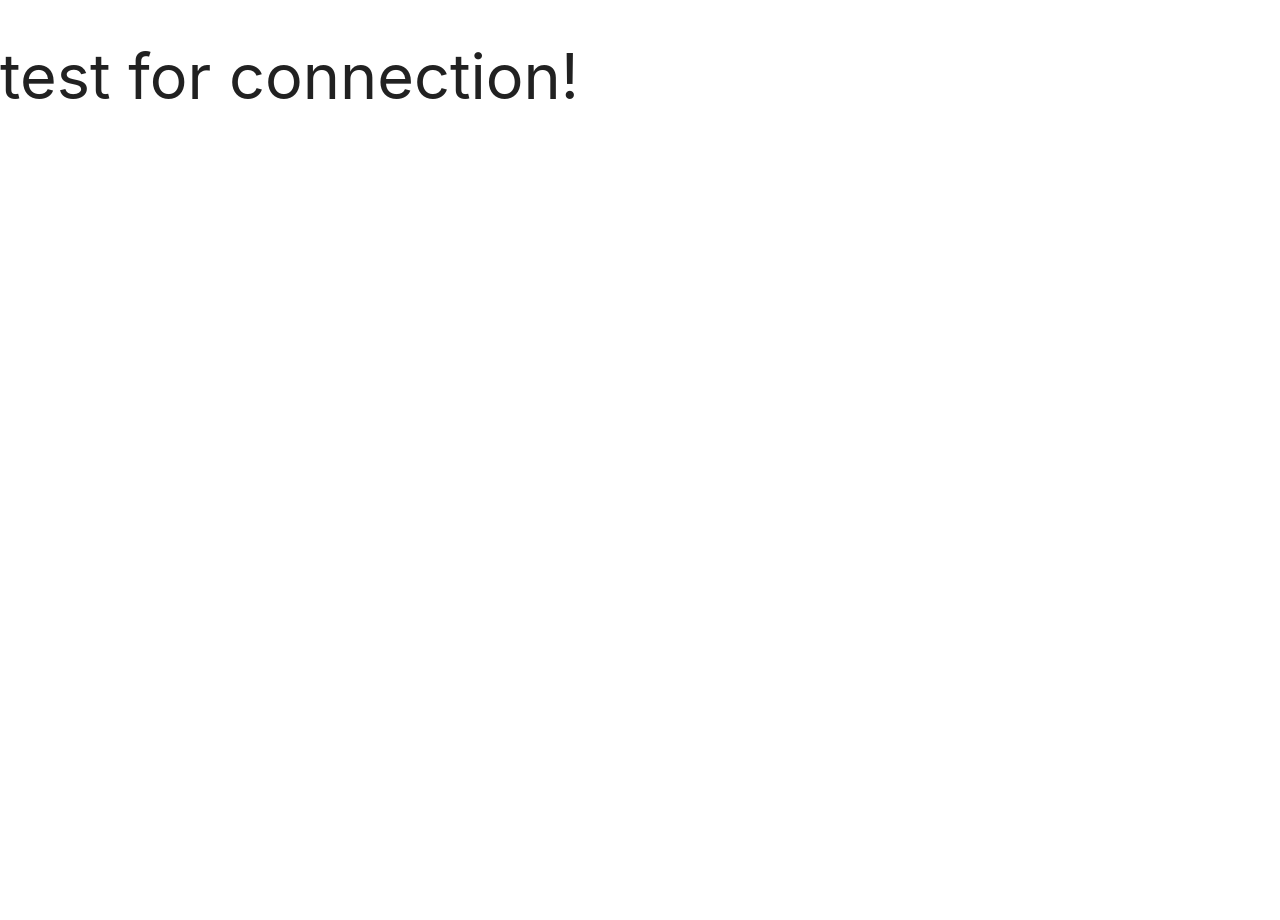
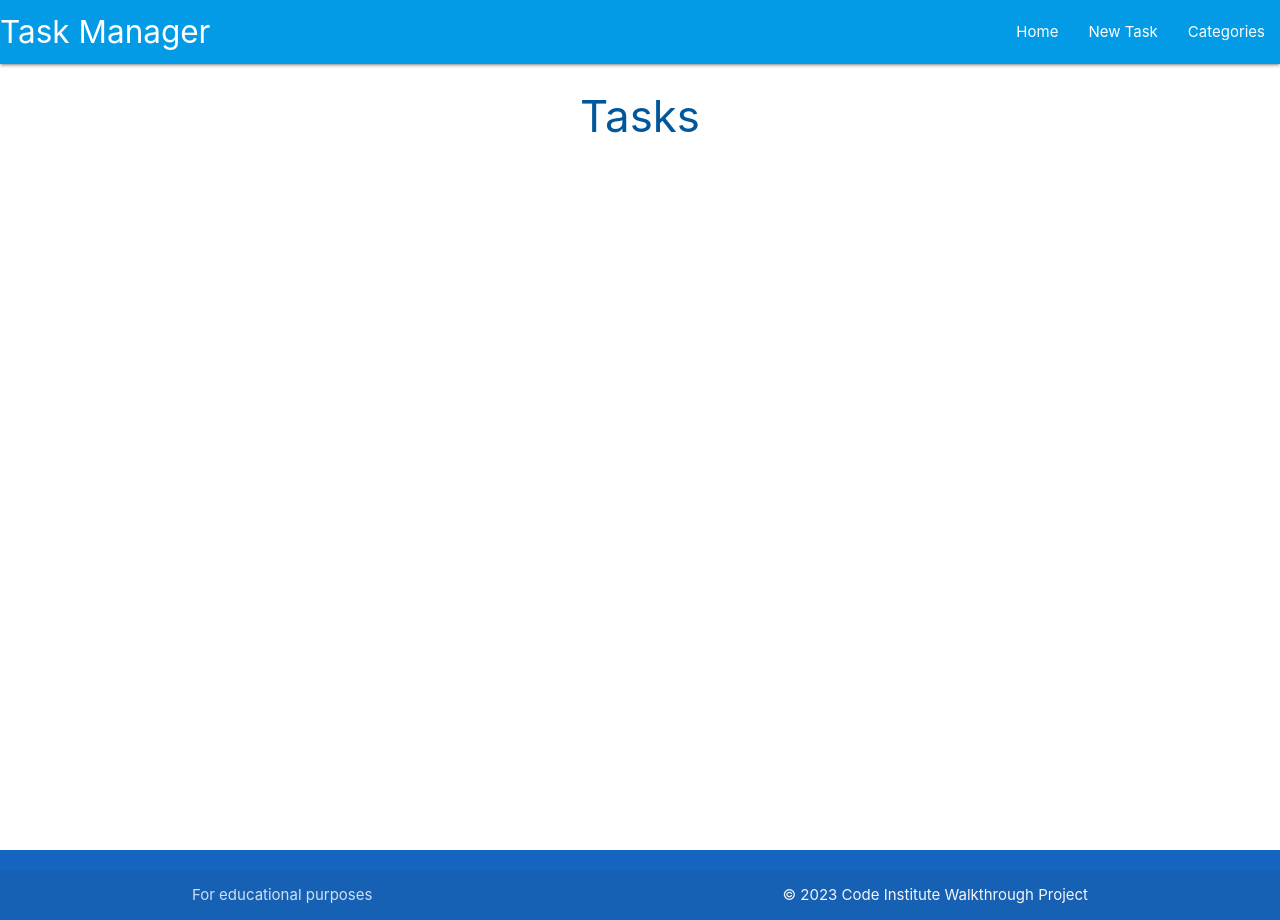
Before and after one commit to folarin-ogungbemi/task-manager, a Flask app: page / in a window 1280 px wide. Run offline with Flask 2, Linux system fonts and the light colour scheme.

Commit message:
setup template with materialize

```diff
--- a/taskmanager/routes.py
+++ b/taskmanager/routes.py
@@ -5,4 +5,4 @@ from taskmanager.models import Category, Task
 
 @app.route("/")
 def home():
-    return render_template("index.html")
+    return render_template("tasks.html")
--- a/taskmanager/static/css/style.css
+++ b/taskmanager/static/css/style.css
@@ -0,0 +1,9 @@
+body {
+    display: flex;
+    min-height: 100vh;
+    flex-direction: column;
+  }
+
+  main {
+    flex: 1 0 auto;
+  }
--- a/taskmanager/static/js/script.js
+++ b/taskmanager/static/js/script.js
@@ -0,0 +1,5 @@
+document.addEventListener('DOMContentLoaded', function() {
+    // Sidenav initialization
+    var sidenav = document.querySelectorAll('.sidenav');
+    M.Sidenav.init(sidenav);
+  });
--- a/taskmanager/templates/base.html
+++ b/taskmanager/templates/base.html
@@ -6,6 +6,8 @@
     <meta name="viewport" content="width=device-width, initial-scale=1.0">
 
     {% block core_css %}
+    <!-- fontawesome CDN link-->
+    <link rel="stylesheet" href="https://cdnjs.cloudflare.com/ajax/libs/font-awesome/6.2.1/css/all.min.css">
     <!--Materialize CSS CDN-->
     <link rel="stylesheet" href="https://cdnjs.cloudflare.com/ajax/libs/materialize/1.0.0/css/materialize.min.css">
     <link rel="stylesheet" href="{{ url_for('static', filename='css/style.css') }}">
@@ -14,8 +16,41 @@
     <title>Task Manager</title>
 </head>
 <body>
-    {% block content %}
-    {% endblock %}
+    <header>
+        <!--top navbar -->
+        <nav class="light-blue darken-1">
+            <div class="nav-wrapper">
+              <a href="{{ url_for('home') }}" class="brand-logo">Task Manager</a>
+              <a href="#" data-target="mobile-demo" class="sidenav-trigger"><i class="fas fa-bars"></i></a>
+              <ul class="right hide-on-med-and-down">
+                <li><a href="{{ url_for('home') }}">Home</a></li>
+                <li><a href="#">New Task</a></li>
+                <li><a href="#">Categories</a></li>
+              </ul>
+            </div>
+          </nav>
+          <!-- mobile top navbar -->
+          <ul class="sidenav" id="mobile-demo">
+            <li><a href="{{ url_for('home') }}">Home</a></li>
+            <li><a href="#">New Task</a></li>
+            <li><a href="#">Categories</a></li>
+          </ul>
+    </header>
+    <main class="container">
+        {% block content %}
+        {% endblock %}
+    </main>
+
+    <footer class="page-footer blue darken-3">
+        <div class="footer-copyright">
+          <div class="container">
+          For educational purposes
+          <a class="grey-text text-lighten-4 right"
+          href="https://codeinstitute.net/"
+          target="_blank">© 2023 Code Institute Walkthrough Project</a>
+          </div>
+        </div>
+      </footer>
 
     {% block postload_js %}
     <!--Materialize Js CDN-->
--- a/taskmanager/templates/index.html
+++ /dev/null
@@ -1,4 +0,0 @@
-{% extends 'base.html' %}
-{% block content %}
-<h1>test for connection!</h1>
-{% endblock %}
--- /dev/null
+++ b/taskmanager/templates/tasks.html
@@ -0,0 +1,4 @@
+{% extends 'base.html' %}
+{% block content %}
+<h3 class="light-blue-text text-darken-4 center-align">Tasks</h3>
+{% endblock %}
```
